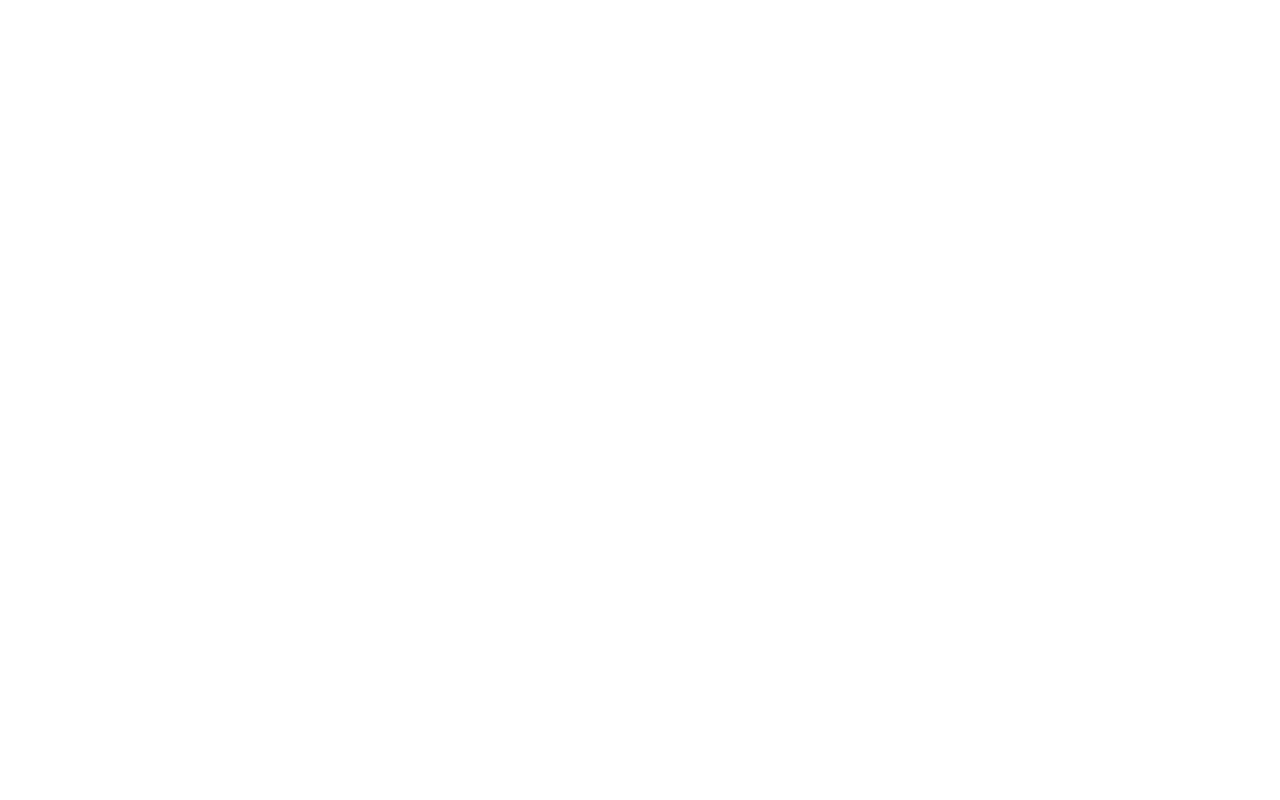
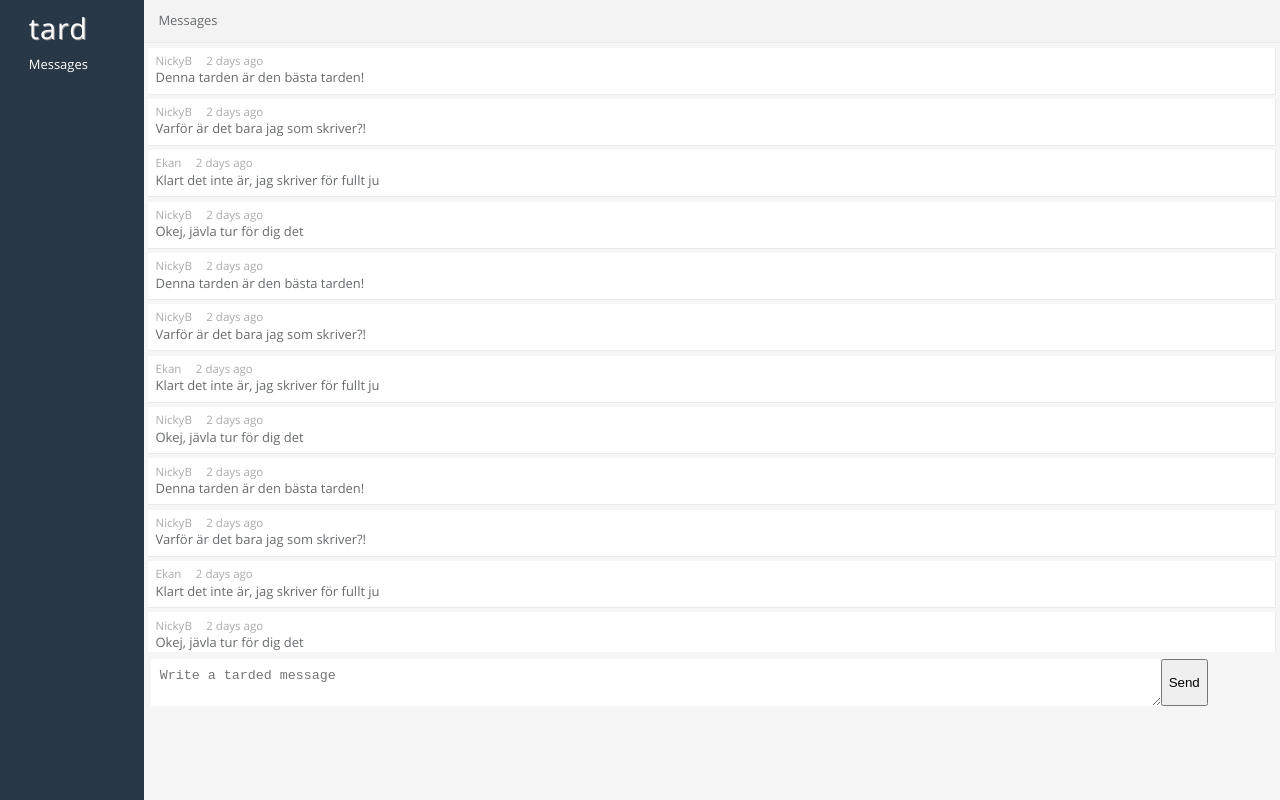
Before and after one commit to andersekdahl/tard-web, a website: page src/index.html in a window 1280 px wide. Drawn offline with nearby package versions, Linux system fonts and the light colour scheme; files that its build step writes are made by us from their sources.

Commit message:
A dummy design for messages

```diff
--- /dev/null
+++ b/src/fonts.less
@@ -0,0 +1,24 @@
+@font-face {
+  font-family: 'Open Sans';
+  font-style: normal;
+  font-weight: 300;
+  src: local('Open Sans Light'), local('OpenSans-Light'), url(http://fonts.gstatic.com/s/opensans/v10/DXI1ORHCpsQm3Vp6mXoaTXhCUOGz7vYGh680lGh-uXM.woff) format('woff');
+}
+@font-face {
+  font-family: 'Open Sans';
+  font-style: normal;
+  font-weight: 400;
+  src: local('Open Sans'), local('OpenSans'), url(http://fonts.gstatic.com/s/opensans/v10/cJZKeOuBrn4kERxqtaUH3T8E0i7KZn-EPnyo3HZu7kw.woff) format('woff');
+}
+@font-face {
+  font-family: 'Open Sans';
+  font-style: normal;
+  font-weight: 600;
+  src: local('Open Sans Semibold'), local('OpenSans-Semibold'), url(http://fonts.gstatic.com/s/opensans/v10/MTP_ySUJH_bn48VBG8sNSnhCUOGz7vYGh680lGh-uXM.woff) format('woff');
+}
+@font-face {
+  font-family: 'Open Sans';
+  font-style: normal;
+  font-weight: 700;
+  src: local('Open Sans Bold'), local('OpenSans-Bold'), url(http://fonts.gstatic.com/s/opensans/v10/k3k702ZOKiLJc3WVjuplzHhCUOGz7vYGh680lGh-uXM.woff) format('woff');
+}
--- a/src/index.html
+++ b/src/index.html
@@ -7,6 +7,134 @@
   <link rel="stylesheet" href="bundle.css"></link>
 </head>
 <body>
-
+  <nav id="main-nav">
+    <h1>Tard</h1>
+    <ul>
+      <li>Messages</li>
+    </ul>
+  </nav>
+  <div id="main-content">
+    <h2>Messages</h2>
+    <div class="content">
+      <ol class="messages">
+        <li>
+          <span class="meta">
+            <span class="user">NickyB</span>
+            <span class="date">2 days ago</span>
+          </span>
+          <span class="message">Denna tarden är den bästa tarden!</span>
+        </li>
+        <li>
+          <span class="meta">
+            <span class="user">NickyB</span>
+            <span class="date">2 days ago</span>
+          </span>
+          <span class="message">Varför är det bara jag som skriver?!</span>
+        </li>
+        <li>
+          <span class="meta">
+            <span class="user">Ekan</span>
+            <span class="date">2 days ago</span>
+          </span>
+          <span class="message">Klart det inte är, jag skriver för fullt ju</span>
+        </li>
+        <li>
+          <span class="meta">
+            <span class="user">NickyB</span>
+            <span class="date">2 days ago</span>
+          </span>
+          <span class="message">Okej, jävla tur för dig det</span>
+        </li>
+        <li>
+          <span class="meta">
+            <span class="user">NickyB</span>
+            <span class="date">2 days ago</span>
+          </span>
+          <span class="message">Denna tarden är den bästa tarden!</span>
+        </li>
+        <li>
+          <span class="meta">
+            <span class="user">NickyB</span>
+            <span class="date">2 days ago</span>
+          </span>
+          <span class="message">Varför är det bara jag som skriver?!</span>
+        </li>
+        <li>
+          <span class="meta">
+            <span class="user">Ekan</span>
+            <span class="date">2 days ago</span>
+          </span>
+          <span class="message">Klart det inte är, jag skriver för fullt ju</span>
+        </li>
+        <li>
+          <span class="meta">
+            <span class="user">NickyB</span>
+            <span class="date">2 days ago</span>
+          </span>
+          <span class="message">Okej, jävla tur för dig det</span>
+        </li>
+        <li>
+          <span class="meta">
+            <span class="user">NickyB</span>
+            <span class="date">2 days ago</span>
+          </span>
+          <span class="message">Denna tarden är den bästa tarden!</span>
+        </li>
+        <li>
+          <span class="meta">
+            <span class="user">NickyB</span>
+            <span class="date">2 days ago</span>
+          </span>
+          <span class="message">Varför är det bara jag som skriver?!</span>
+        </li>
+        <li>
+          <span class="meta">
+            <span class="user">Ekan</span>
+            <span class="date">2 days ago</span>
+          </span>
+          <span class="message">Klart det inte är, jag skriver för fullt ju</span>
+        </li>
+        <li>
+          <span class="meta">
+            <span class="user">NickyB</span>
+            <span class="date">2 days ago</span>
+          </span>
+          <span class="message">Okej, jävla tur för dig det</span>
+        </li>
+        <li>
+          <span class="meta">
+            <span class="user">NickyB</span>
+            <span class="date">2 days ago</span>
+          </span>
+          <span class="message">Denna tarden är den bästa tarden!</span>
+        </li>
+        <li>
+          <span class="meta">
+            <span class="user">NickyB</span>
+            <span class="date">2 days ago</span>
+          </span>
+          <span class="message">Varför är det bara jag som skriver?!</span>
+        </li>
+        <li>
+          <span class="meta">
+            <span class="user">Ekan</span>
+            <span class="date">2 days ago</span>
+          </span>
+          <span class="message">Klart det inte är, jag skriver för fullt ju</span>
+        </li>
+        <li>
+          <span class="meta">
+            <span class="user">NickyB</span>
+            <span class="date">2 days ago</span>
+          </span>
+          <span class="message">Okej, jävla tur för dig det</span>
+        </li>
+      </ol>
+      <form class="new-message">
+        <textarea placeholder="Write a tarded message"></textarea>
+        <input type="submit" value="Send">
+      </form>
+    </div>
+  </div>
 </body>
 </html>
--- a/src/index.less
+++ b/src/index.less
@@ -1,5 +1,96 @@
 @import "./reset.less";
+@import "./fonts.less";
+
+* {
+  box-sizing: border-box;
+}
+
+html, body {
+  height: 100%;
+  font-size: .9rem;
+}
 
 body {
+  display: flex;
+  font-family: "Open Sans", "Helvetica Neue", Helvetica, Arial, sans-serif;
+}
 
+#main-nav {
+  h1 {
+    font-size: 2rem;
+    letter-spacing: 1px;
+    padding-bottom: 1rem;
+    text-transform: lowercase;
+    text-shadow: 1px 1px #999;
+  }
+
+  padding: 2rem;
+  padding-top: 1rem;
+  background: #293846;
+  min-height: 100%;
+  width: 10rem;
+  color: #fff;
 }
+
+#main-content {
+  background: #f6f6f6;
+  width: calc(100% - 10rem);
+  color: #676A6C;
+  height: 100vh;
+  display: flex;
+  flex-direction: column;
+
+  h2 {
+    background: #F3F3F4;
+    border-bottom: 1px solid #E7EAEC;
+    padding: 1rem;
+    height: 3rem;
+  }
+
+  .content {
+    display: flex;
+    flex-direction: column;
+    height: calc(100vh - 9rem);
+
+    .messages {
+      overflow: auto;
+
+      li {
+        background: #fff;
+        border-bottom: 1px solid #eaeaea;
+        border-right: 1px solid #eaeaea;
+        margin: .3rem;
+        padding: .5rem;
+
+        .meta {
+          display: flex;
+          font-size: .8rem;
+          margin-bottom: .2rem;
+
+          .user, .date {
+            color: #ABABAB;
+            display: block;
+            padding-right: 1rem;
+          }
+        }
+
+        .message {
+          line-height: 1.2rem;
+        }
+      }
+    }
+
+    .new-message {
+      height: 5rem;
+      display: flex;
+      padding: .5rem;
+
+      textarea {
+        border: 0;
+        height: 100%;
+        width: 90%;
+        padding: .6rem;
+      }
+    }
+  }
+}
--- a/src/reset.less
+++ b/src/reset.less
@@ -22,6 +22,7 @@ time, mark, audio, video {
   font-size: 100%;
   font: inherit;
   vertical-align: baseline;
+  color: inherit;
 }
 /* HTML5 display-role reset for older browsers */
 article, aside, details, figcaption, figure,
```
